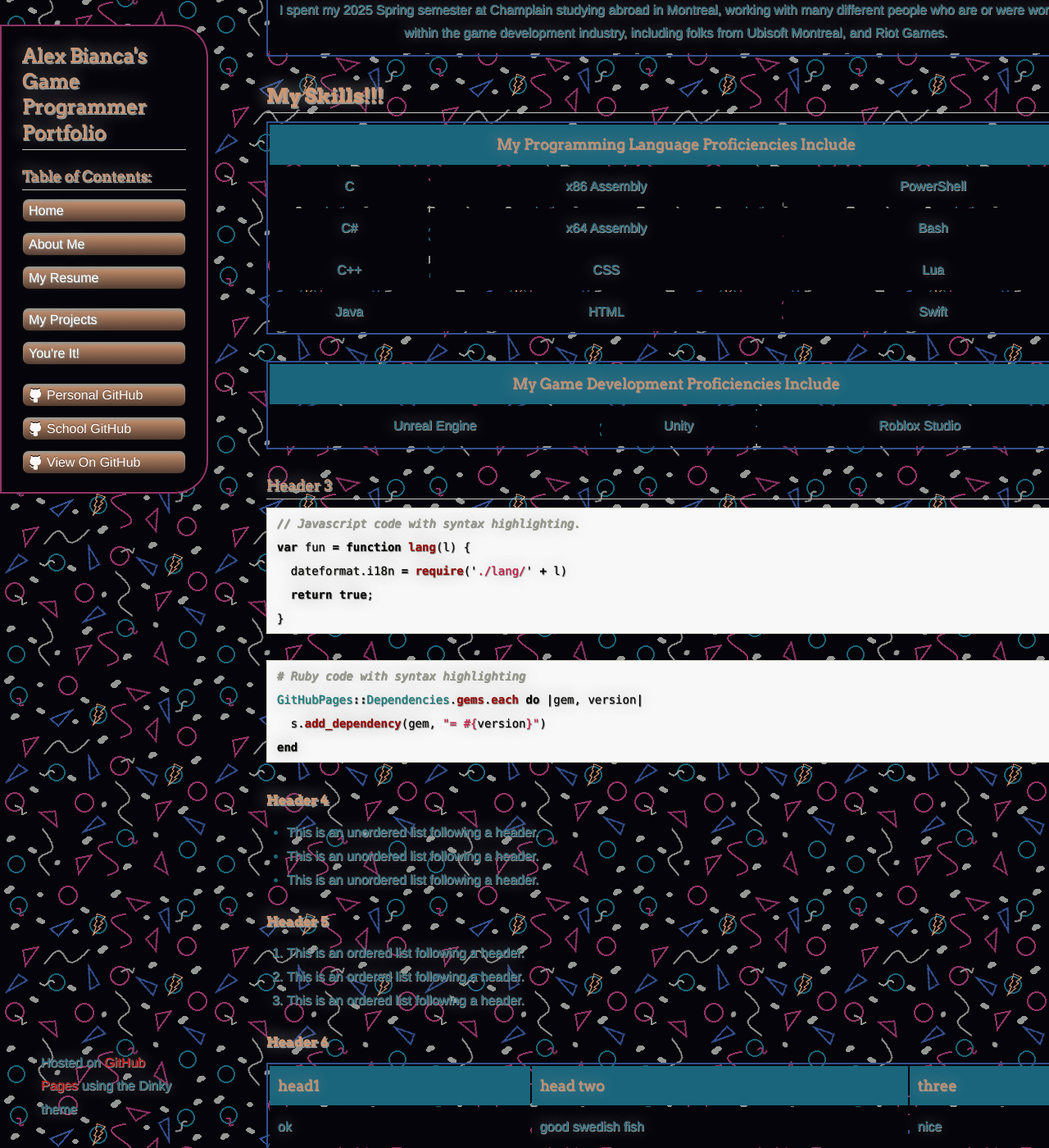
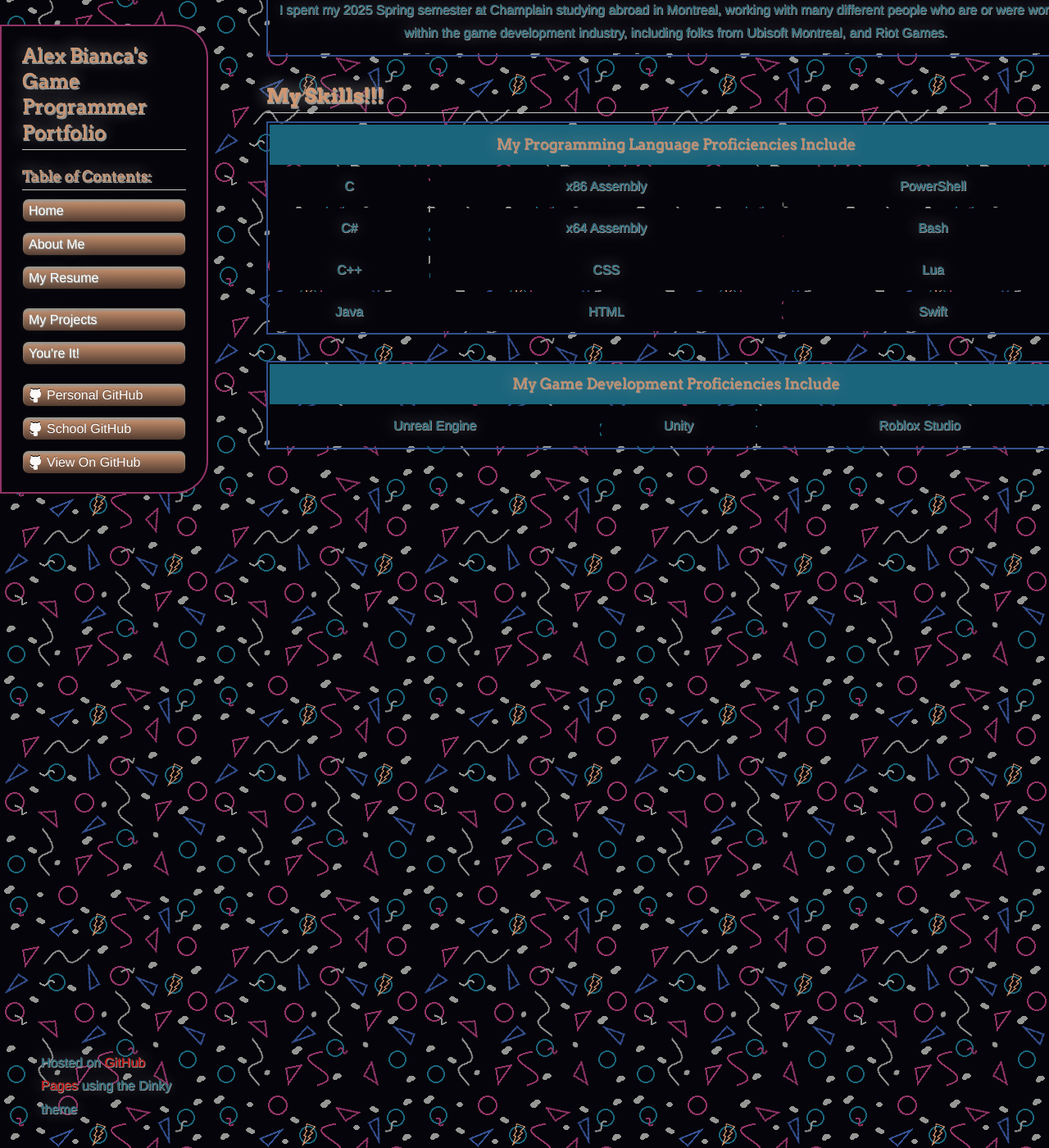
Before and after one commit to goobydaniels/goobydaniels.github.io, a Jekyll site: the page built from index.md, in a window 1280 px wide and 1400 px high, scrolled down 461 px. Shown: the whole window at 82% size. Built offline with Jekyll 4.4.1, drawn with Linux system fonts in a browser that asks for light colours; our own code applies the rules of GitHub Pages for plain Markdown files; some of the changed text lies outside the part shown.

Commit message:
Project updates just making sure nothings broken

````diff
--- a/index.md
+++ b/index.md
@@ -75,8 +75,7 @@
   </tr>
 </table>
 
-
-### Header 3
+<!-- ### Header 3
 
 ```js
 // Javascript code with syntax highlighting.
@@ -176,4 +175,4 @@
 
 ```
 The final element.
-```
+``` -->
--- a/projects-page.md
+++ b/projects-page.md
@@ -19,7 +19,9 @@
   <tr>
     <td colspan="1" style="text-align: center;">
     <b>
-    Choo Choo Boom Boom is the working title for my current biggest (and final) project at Champlain, it is a dive into the on rails shooter genre
+    Choo Choo Boom Boom is an on rails shooter in which you are on a train equipped with cannons trying to take out an otherworldly entity that is attacking your city. Choo Choo Boom Boom stemmed from the idea of what would be a literal on rails shooter. You can’t get more on rails than a train. So we took that train and strapped an explosive cannon on it.
+    <br>
+    Choo Choo Boom Boom
     </b>
     <video controls width = "800" height = "600">
       <source src=".\assets\videos\ChooChooBoomBoom_UpdatedTrailer.mp4" type="video/mp4">
@@ -34,7 +36,14 @@
   <tr>
     <td colspan="1" style="text-align: center;">
     <b>
-    Choo Choo Boom Boom is the working title for my current biggest project
+    You're It! is a local multiplayer game for up to four people. Chase your friends around the playground and tag them! Players can jump, slide, and dive around the map to catch or evade. For every second you're it, your timer will go down. Run out of time, and you're out! Be the last one left to win!
+    <br>
+    You're It was my first semester Capstone project, You're It was an idea for a game that I had in my head for a long time before development during capstone even began, I had developed a small prototype for it as a way to familiarize myself more with Unreal Engine and then when time began for the first semester of Capstone development to begin I threw You're It in as a potential game that our team could develop together. After three weeks of fleshing out the prototype for You're It as well as working on a few other prototypes for the other ideas the team had, we took all of them to be tested, and You're It came back with flying colors, the people who played the prototype were already in love with the movement and it wasn't even near a finished state, so because of this we choose to continue developing You're It as our team's main Capstone project.
+    <br>
+    Unfortunately, our game was not selected to move forward with the greenlight process but I didn't let that deter me from continuing to work on the game, as you can see from the header, I personally am continuing it's development, currently I am working on getting the game properly networked so that it can be played both online and locally, so look out for it on Steam whenever I get around to finishing it.
+    <br>
+    Try it out on itch.io [here!](https://quackennn.itch.io/youre-it)
+    <br>
     </b>
     <video controls width = "800" height = "600">
       <source src=".\assets\videos\TrailerTest2.mp4" type="video/mp4">
@@ -54,6 +63,7 @@
     <br>
     <a href=".\assets\downloads\CompArchFinalProject.zip" download="CompArchFinalProject.zip">Computer Architecture Final Download</a>
     </b>
+    </td>
   </tr>
 </table>
 
@@ -61,7 +71,22 @@
 
 ## Open-GL PBR Shader, 2025 Spring Semester
 
-## Domain Expansion, 2025 Spring Semester
+## Domain Expansion, 2025 Global Game Jam
+
+<table>
+  <tr>
+    <td colspan="1" style="text-align: center;">
+    <b>
+    This project was for the 2025 Global Game Jam that I participated in while studying abroad in Montreal, where I was a part of a team of 7, and we were given 48 hours to complete our game. The theme for this game jam was Bubble and the other constraints my team wanted to use were Y2K and Pop. The idea for the game was to reference the .com bubble where the player must buy and sell domain names in order to make the most amount of money possible before the .com bubble bursts.
+    <br>
+    For this project we used Unity and I was tasked to create a random code creator, code validity checker, dynamic trend system, dynamic in-game economy, and randomly placed pop-up ui elements.
+    <br>
+    Try it out on itch.io [here!](https://tristansa.itch.io/domain-expansion-global-game-jam-2025)
+    <br>
+    </b>
+    </td>
+  </tr>
+</table>
 
 ## Bee Game, 2025 Spring Semester
 
````
